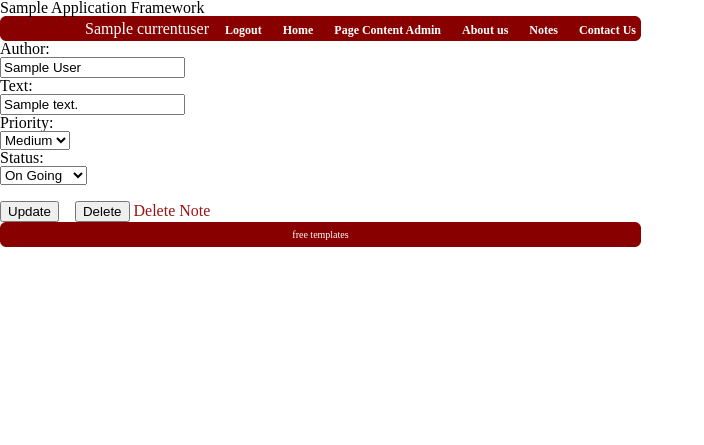
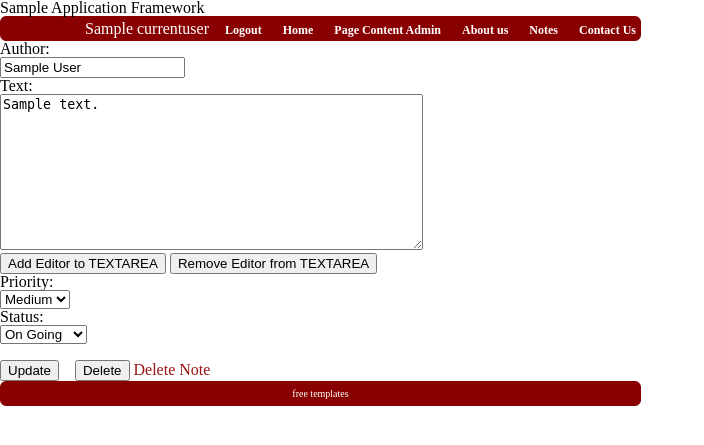
Before and after one commit to wmgraham1/NewDemo, a Python web app: template templates/edit.html in a window 1280 px wide. Shown: the top 445 px of the page, without its empty margins (0-704 px from the left). Run offline with Jinja, Linux system fonts and the light colour scheme; the template is opened without the code that fills it: most values are stand-ins (such as "Sample title", 1, 10 or a date in 2020); some libraries are stand-ins or nearby versions.

Commit message:
Change Textboxes to TextAreas

```diff
--- a/templates/create.html
+++ b/templates/create.html
@@ -22,7 +22,8 @@
     </div>
 
     <div class="field-field">
-      <input type="text" name="text" id="id_text" />
+      <!-- <input type="text" name="text" id="id_text" /> -->
+      <textarea class="field-field" rows="10" cols="50" id="id_text" name="text" >{{ note.text }}</textarea>
 
     </div>
 
--- a/templates/edit.html
+++ b/templates/edit.html
@@ -1,5 +1,10 @@
 {% extends "page_template.html" %}
 {% block content %}
+
+<!--
+<script src="http://js.nicedit.com/nicEdit-latest.js" type="text/javascript"></script>
+<script type="text/javascript">bkLib.onDomLoaded(nicEditors.allTextAreas);</script>
+-->
 
 <form action="" method="post">
   <div class="field-wrapper">
@@ -22,7 +27,41 @@
     </div>
 
     <div class="field-field">
-      <input type="text" name="text" value="{{ note.text }}" id="id_text" />
+      <!-- <input type="text" name="text" value="{{ note.text }}" id="id_text" /> -->
+	    <div>
+      <!-- <textarea class="field-field" rows="10" cols="50" id="id_text" name="text" >{{ note.text }}</textarea> -->
+      <textarea class="field-field" rows="10" cols="50" id="id_text" name="text" >{{ note.text }}</textarea>
+	  <!-- <textarea style="width: 300px; height: 100px;" id="myArea2"></textarea> -->
+      <br />
+      <button onclick="addArea2();">Add Editor to TEXTAREA</button>
+      <button onclick="removeArea2();">Remove Editor from TEXTAREA</button>
+    </div>
+    <div style="clear: both;"></div>
+    <script type="text/javascript" src="http://js.nicedit.com/nicEdit-latest.js"></script>
+    <script type="text/javascript">
+//<![CDATA[
+  var area1, area2;
+
+  function toggleArea1() {
+        if(!area1) {
+                area1 = new nicEditor({fullPanel : true}).panelInstance('myArea1',{hasPanel : true});
+        } else {
+                area1.removeInstance('myArea1');
+                area1 = null;
+        }
+  }
+
+  function addArea2() {
+        area2 = new nicEditor({fullPanel : true}).panelInstance('id_text');
+  }
+  function removeArea2() {
+        area2.removeInstance('id_text');
+  }
+
+  bkLib.onDomLoaded(function() { toggleArea1(); });
+  //]]>
+  </script>
+
 
     </div>
 
```
